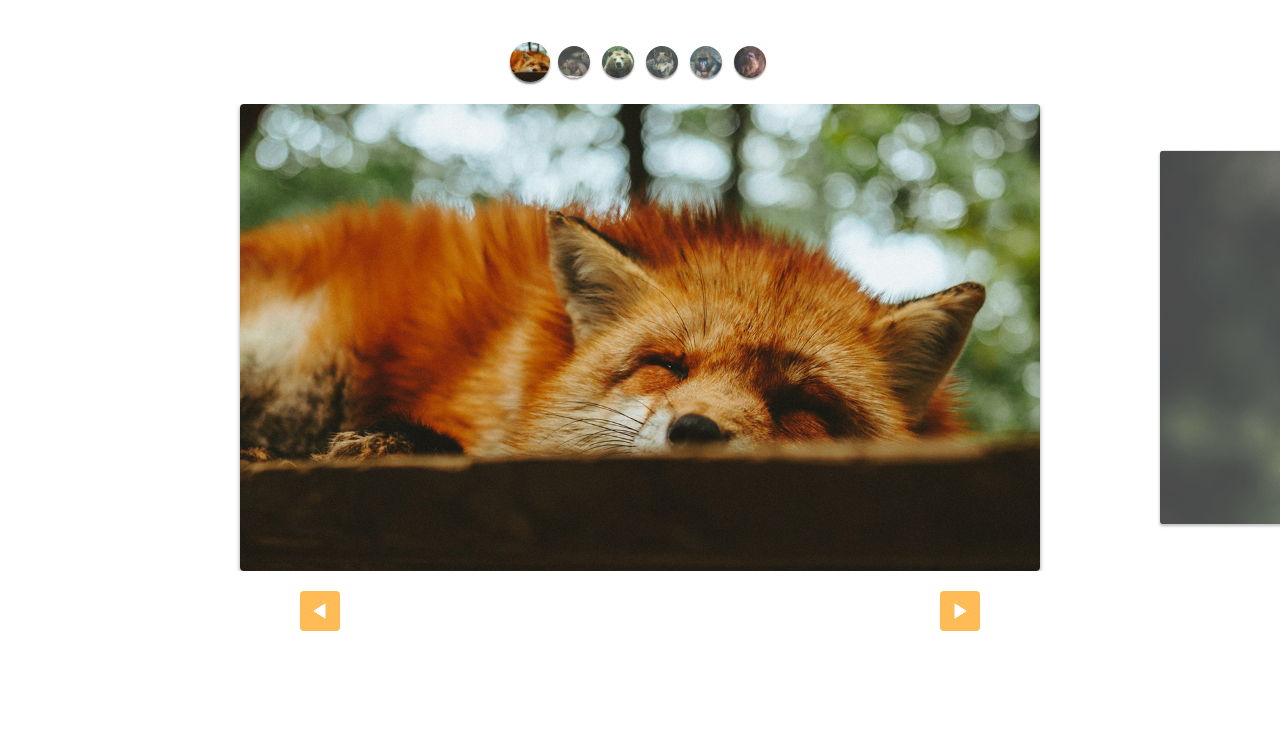
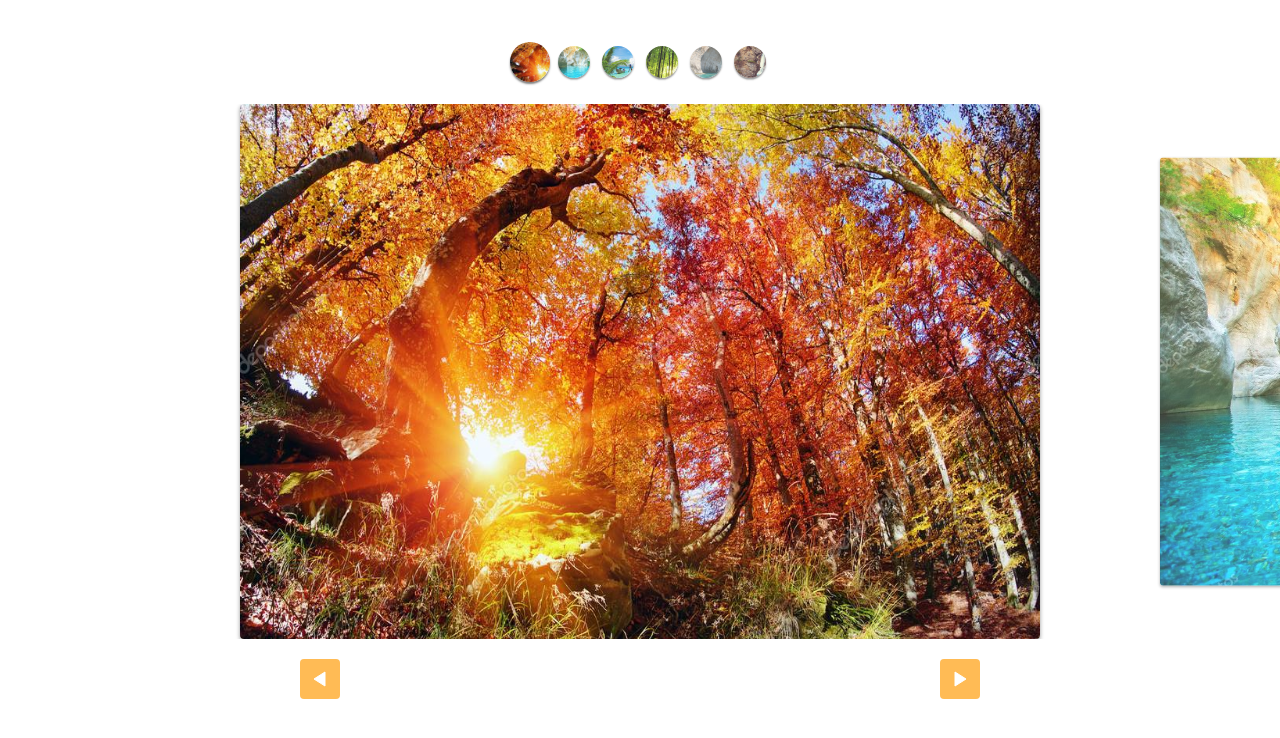
Before and after one commit to Matheus-Smoking/Slide-Library, a plain HTML site: page index.html in a window 1280 px wide. Drawn offline with Linux system fonts and the light colour scheme.

Commit message:
changes bugs and changes imgs

```diff
--- a/css/style.css
+++ b/css/style.css
@@ -30,13 +30,17 @@ img {
   width: 80vw;
   max-width: 800px;
   margin: 0 20px;
-
   border-radius: 4px;
   overflow: hidden;
   box-shadow: 0 2px 4px rgba(0,0,0,.4);
   opacity: .8;
   transform: scale(.8);
   transition: .4s;
+  max-height: 535px;
+}
+
+.slide li img{
+  min-height: 536px;
 }
 
 .slide li.active {
@@ -83,6 +87,12 @@ img {
   margin: 2px;
   box-shadow: 0 2px 2px rgba(0,0,0,.5);
   transition: .3s;
+  display: flex;
+  align-items: center;
+}
+
+.custom-controls li img{
+  max-width: 100px;
 }
 
 .custom-controls li.active {
--- a/index.html
+++ b/index.html
@@ -9,21 +9,21 @@
 </head>
 <body>
   <ul class="custom-controls">
-    <li><img src="img/foto1-thumb.jpg" alt=""></li>
-    <li><img src="img/foto2-thumb.jpg" alt=""></li>
-    <li><img src="img/foto3-thumb.jpg" alt=""></li>
-    <li><img src="img/foto4-thumb.jpg" alt=""></li>
-    <li><img src="img/foto5-thumb.jpg" alt=""></li>
-    <li><img src="img/foto6-thumb.jpg" alt=""></li>
+    <li><img src="img/img1.jpg" alt=""></li>
+    <li><img src="img/img2.jpg" alt=""></li>
+    <li><img src="img/img3.jpg" alt=""></li>
+    <li><img src="img/img4.jpg" alt=""></li>
+    <li><img src="img/img5.jpg" alt=""></li>
+    <li><img src="img/img6.jpg" alt=""></li>
   </ul>
   <div class="slide-wrapper">
     <ul class="slide">
-      <li><img src="img/foto1.jpg" alt=""></li>
-      <li><img src="img/foto2.jpg" alt=""></li>
-      <li><img src="img/foto3.jpg" alt=""></li>
-      <li><img src="img/foto4.jpg" alt=""></li>
-      <li><img src="img/foto5.jpg" alt=""></li>
-      <li><img src="img/foto6.jpg" alt=""></li>
+      <li><img src="img/img1.jpg" alt=""></li>
+      <li><img src="img/img2.jpg" alt=""></li>
+      <li><img src="img/img3.jpg" alt=""></li>
+      <li><img src="img/img4.jpg" alt=""></li>
+      <li><img src="img/img5.jpg" alt=""></li>
+      <li><img src="img/img6.jpg" alt=""></li>
     </ul>
   </div>
   <div class="arrow-nav">
```
Also changed, not shown: img/foto1-thumb.jpg (deleted), img/foto1.jpg (deleted), img/foto2-thumb.jpg (deleted), img/foto2.jpg (deleted), img/foto3-thumb.jpg (deleted), img/foto3.jpg (deleted), img/foto4-thumb.jpg (deleted), img/foto4.jpg (deleted), img/foto5-thumb.jpg (deleted), img/foto5.jpg (deleted), img/foto6-thumb.jpg (deleted), img/foto6.jpg (deleted), img/img1.jpg (added), img/img2.jpg (added), 4 more files.
